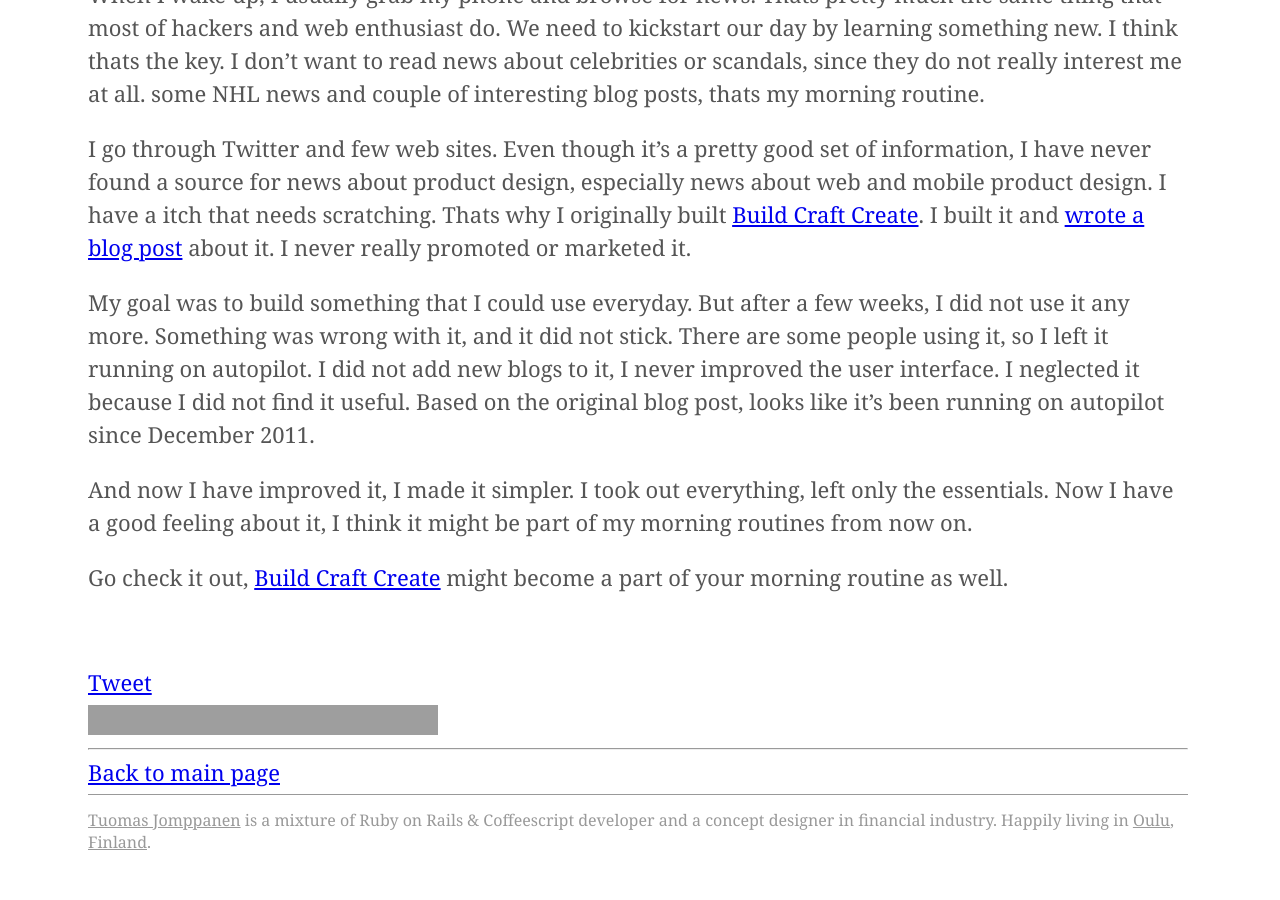
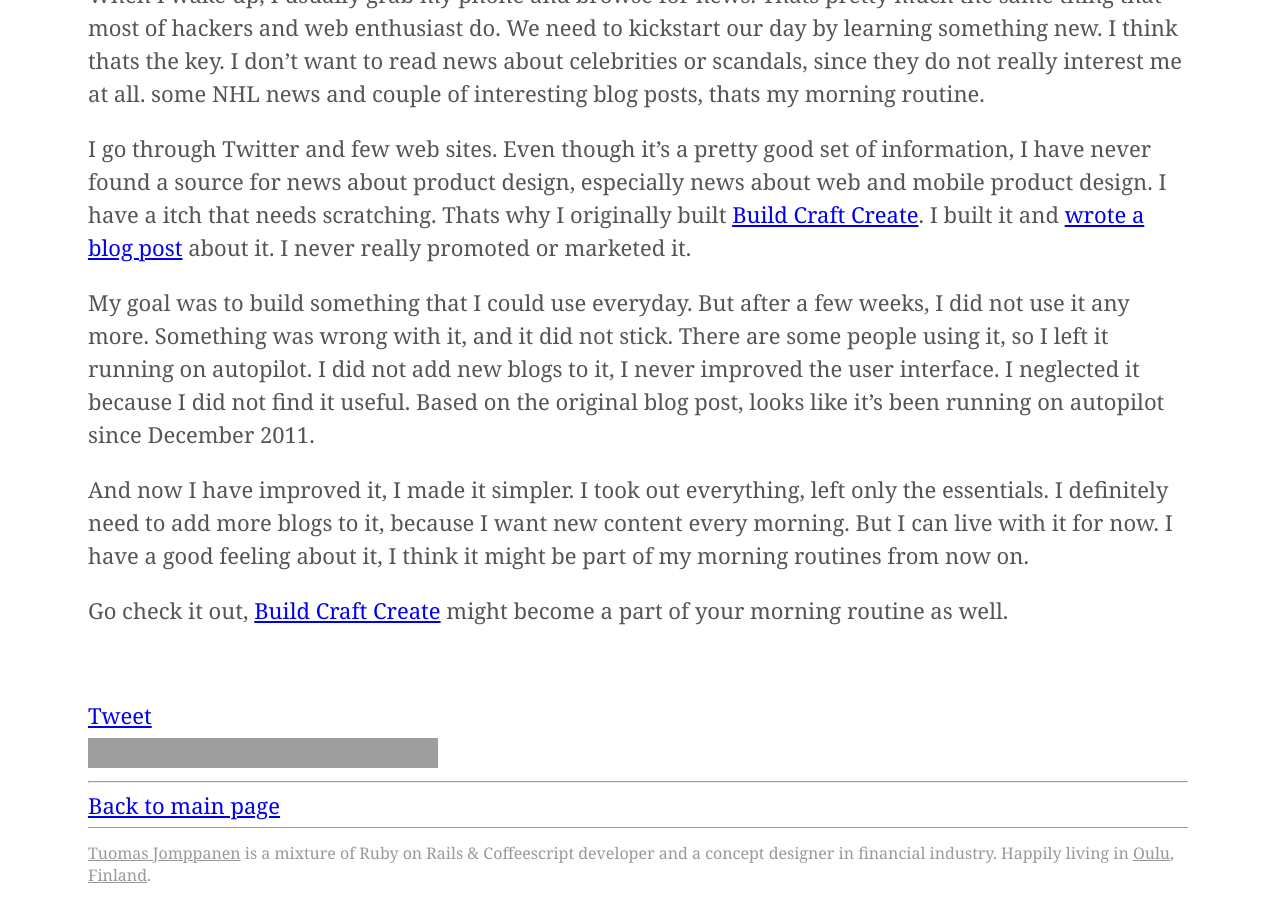
Before and after one commit to tuomasj/tuomasj.github.com, a Jekyll site: the page built from _posts/2013-02-10-buildcraftcreate-relaunching-my-old-side-project.markdown, in a window 1280 px wide and 900 px high, scrolled down 618 px. Built offline with Jekyll 4.4.1, drawn with Linux system fonts in a browser that asks for light colours; some web fonts are replaced; comment, search, counter and statistics services are not loaded; before the commit the page ends 1485 px from its top, so only the background shows below that; grey boxes are pictures that could not be loaded.

Commit message:
weekly blog post, one fix

```diff
--- a/_posts/2013-02-10-buildcraftcreate-relaunching-my-old-side-project.markdown
+++ b/_posts/2013-02-10-buildcraftcreate-relaunching-my-old-side-project.markdown
@@ -31,6 +31,8 @@ blogs to it, I never improved the user interface. I neglected it because I did n
 useful. Based on the original blog post, looks like it's been running on autopilot since December 2011.
 
 And now I have improved it, I made it simpler. I took out everything, left only the essentials.
-Now I have a good feeling about it, I think it might be part of my morning routines from now on.
+I definitely need to add more blogs to it, because I want new content every morning.
+But I can live with it for now. I have a good feeling about it,
+I think it might be part of my morning routines from now on.
 
 Go check it out, [Build Craft Create](http://buildcraftcreate.com) might become a part of your morning routine as well.
```
